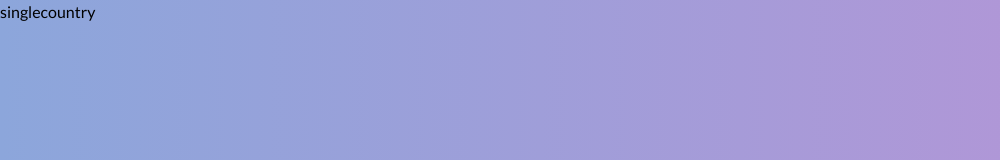
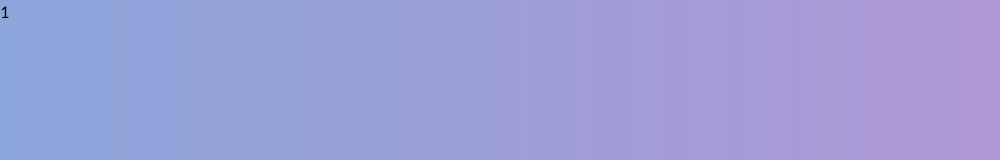
Before and after one commit to Cherrypick14/rest_countries_data, a React (Create React App) app: page /1 in a window 1280 px wide. Shown: the top 160 px of the page, without its empty margins (0-1000 px from the left). Built offline with nearby package versions, Linux system fonts and the light colour scheme.

Commit message:
add content to component

```diff
--- a/src/components/singlecountry/singlecountry.jsx
+++ b/src/components/singlecountry/singlecountry.jsx
@@ -1,8 +1,32 @@
-import React from 'react'
+import React,{useState,useEffect}from 'react'
+import { useParams } from 'react-router-dom';
+
 
 const Singlecountry = () => {
+
+   const[country, setCountry] = useState([]);
+
+   const {name} = useParams();
+
+   useEffect(()=>{
+
+    const getCountryData = async () =>{
+        try {
+            const res = await fetch(`https://restcountries.com/v3.1/name/${name}`);
+
+            const data = await res.json();
+
+            setCountry(data);
+
+        } catch (error) {
+          console.error(error)
+
+        }
+    }
+
+   },[name])
   return (
-    <div>singlecountry</div>
+    <div>{name}</div>
   )
 }
 
```
